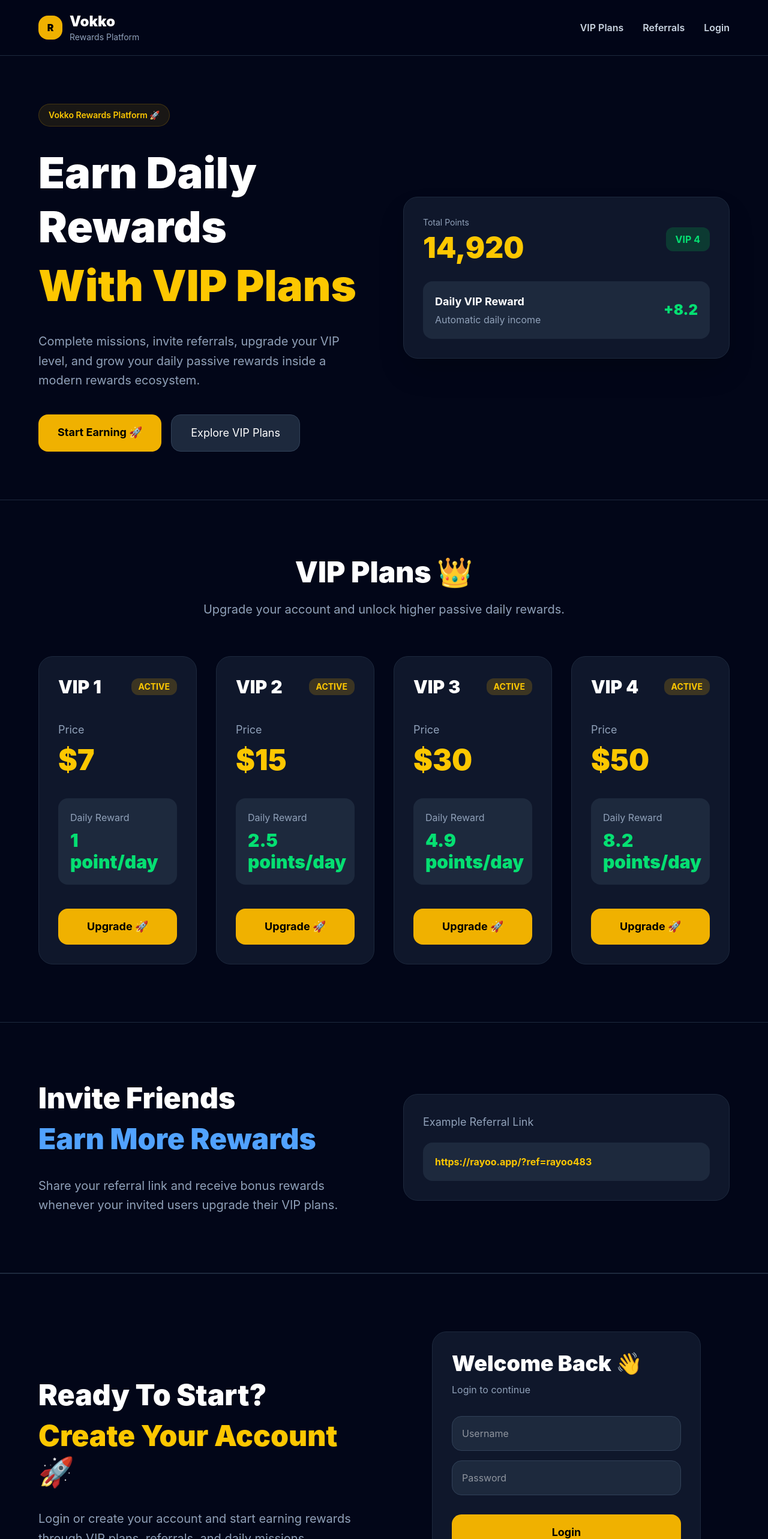
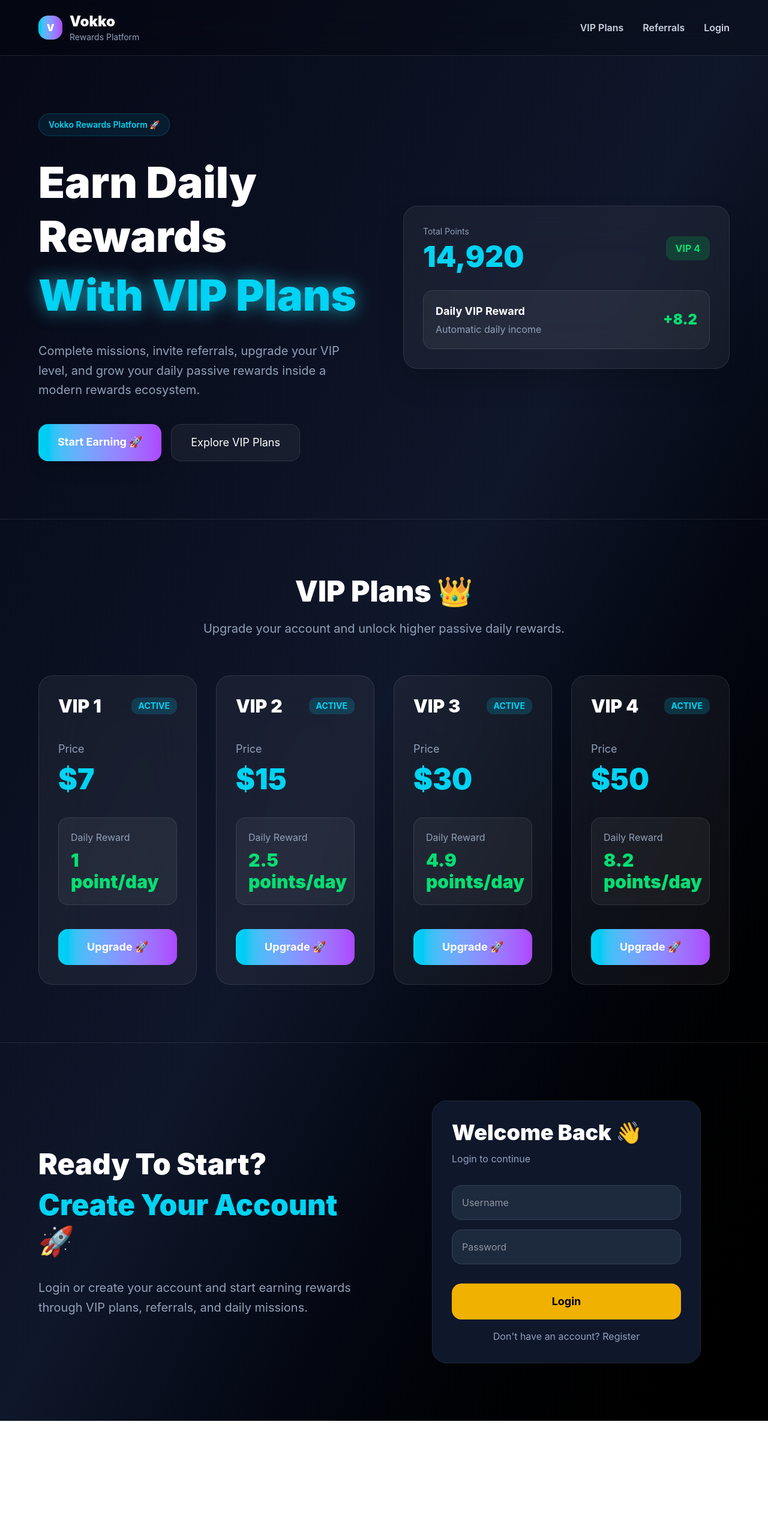
Before and after one commit to Rayoosi/Vokko, a React app in the folder frontend/: page / in a window 1280 px wide. Shown: the top 2566 px of the page at 60% size. After the commit the page ends 2369 px from the top, so only its background shows below. Built offline with nearby package versions, Linux system fonts and the light colour scheme; the HTML template or start-up script is replaced by a standard one.

Commit message:
Modern landing page redesign

```diff
--- a/frontend/src/pages/LandingPage.jsx
+++ b/frontend/src/pages/LandingPage.jsx
@@ -9,27 +9,17 @@ export default function LandingPage({
 
   const buyVip = async (plan) => {
 
-    console.log("BUY VIP START");
-    console.log("PLAN:", plan);
-
     try {
 
       const token =
         localStorage.getItem("token");
 
-      console.log("TOKEN:");
-      console.log(token);
-
       if (!token) {
-
-        console.log("NO TOKEN");
 
         alert("Please login first");
 
         return;
       }
-
-      console.log("SENDING REQUEST");
 
       const res =
         await api.post(
@@ -45,34 +35,15 @@ export default function LandingPage({
           }
         );
 
-      console.log("SERVER RESPONSE:");
-      console.log(res.data);
-
       if (res.data.url) {
-
-        console.log("REDIRECTING");
 
         window.location.href =
           res.data.url;
-
-      } else {
-
-        console.log("NO URL RECEIVED");
       }
 
     } catch (err) {
 
-      console.log("VIP ERROR:");
       console.log(err);
-
-      if (err.response) {
-
-        console.log("ERROR DATA:");
-        console.log(err.response.data);
-
-        console.log("ERROR STATUS:");
-        console.log(err.response.status);
-      }
 
       alert("Payment error");
     }
@@ -105,18 +76,20 @@ export default function LandingPage({
 
   return (
 
-    <div className="min-h-screen bg-slate-950 text-white overflow-x-hidden">
+    <div className="min-h-screen bg-gradient-to-br from-[#060816] via-[#0f172a] to-black text-white overflow-x-hidden">
 
       {/* NAVBAR */}
 
-      <header className="border-b border-slate-800 sticky top-0 z-50 backdrop-blur-xl bg-slate-950/80">
+      <header className="border-b border-white/10 sticky top-0 z-50 backdrop-blur-xl bg-black/20">
 
         <div className="max-w-7xl mx-auto px-6 md:px-16 py-5 flex items-center justify-between">
 
           <div className="flex items-center gap-3">
 
-            <div className="w-10 h-10 rounded-2xl bg-yellow-500 flex items-center justify-center text-black font-black">
-              R
+            <div className="w-10 h-10 rounded-2xl bg-gradient-to-r from-cyan-400 to-purple-500 flex items-center justify-center text-white font-black shadow-lg">
+
+              V
+
             </div>
 
             <div>
@@ -137,21 +110,21 @@ export default function LandingPage({
 
             <a
               href="#vip"
-              className="hover:text-yellow-400 transition"
+              className="hover:text-cyan-400 transition"
             >
               VIP Plans
             </a>
 
             <a
               href="#referrals"
-              className="hover:text-yellow-400 transition"
+              className="hover:text-cyan-400 transition"
             >
               Referrals
             </a>
 
             <a
               href="#auth"
-              className="hover:text-yellow-400 transition"
+              className="hover:text-cyan-400 transition"
             >
               Login
             </a>
@@ -164,43 +137,49 @@ export default function LandingPage({
 
       {/* HERO */}
 
-      <section className="px-6 md:px-16 py-20 border-b border-slate-800">
+      <section className="px-6 md:px-16 py-24 border-b border-white/10">
 
         <div className="max-w-7xl mx-auto grid md:grid-cols-2 gap-16 items-center">
 
           <div>
 
-            <div className="inline-flex items-center gap-2 bg-yellow-500/10 border border-yellow-500/20 text-yellow-400 px-4 py-2 rounded-full text-sm font-semibold mb-8">
+            <div className="inline-flex items-center gap-2 bg-cyan-500/10 border border-cyan-400/20 text-cyan-400 px-4 py-2 rounded-full text-sm font-semibold mb-8">
+
               Vokko Rewards Platform 🚀
+
             </div>
 
             <h1 className="text-5xl md:text-7xl font-black leading-tight">
 
               Earn Daily Rewards
 
-              <span className="text-yellow-400 block mt-2">
+              <span className="text-cyan-400 block mt-2 drop-shadow-[0_0_15px_rgba(34,211,238,0.7)]">
+
                 With VIP Plans
+
               </span>
 
             </h1>
 
             <p className="text-slate-400 text-lg md:text-xl mt-8 leading-relaxed max-w-2xl">
+
               Complete missions, invite referrals, upgrade your VIP level,
               and grow your daily passive rewards inside a modern rewards ecosystem.
+
             </p>
 
             <div className="flex flex-col sm:flex-row gap-4 mt-10">
 
               <a
                 href="#auth"
-                className="bg-yellow-500 hover:bg-yellow-400 transition text-black font-bold px-8 py-4 rounded-2xl text-lg text-center"
+                className="bg-gradient-to-r from-cyan-400 to-purple-500 hover:scale-105 transition duration-300 text-white font-bold px-8 py-4 rounded-2xl text-lg text-center shadow-xl"
               >
                 Start Earning 🚀
               </a>
 
               <a
                 href="#vip"
-                className="bg-slate-800 hover:bg-slate-700 transition px-8 py-4 rounded-2xl text-lg border border-slate-700 text-center"
+                className="bg-white/5 backdrop-blur-xl border border-white/10 hover:bg-white/10 transition px-8 py-4 rounded-2xl text-lg text-center"
               >
                 Explore VIP Plans
               </a>
@@ -209,11 +188,11 @@ export default function LandingPage({
 
           </div>
 
-          {/* RIGHT SIDE */}
+          {/* RIGHT CARD */}
 
           <div>
 
-            <div className="bg-slate-900 border border-slate-800 rounded-3xl p-8 shadow-2xl">
+            <div className="bg-white/5 backdrop-blur-2xl border border-white/10 rounded-3xl p-8 shadow-2xl">
 
               <div className="flex items-center justify-between mb-8">
 
@@ -223,36 +202,46 @@ export default function LandingPage({
                     Total Points
                   </p>
 
-                  <h2 className="text-5xl font-black text-yellow-400 mt-2">
+                  <h2 className="text-5xl font-black text-cyan-400 mt-2">
+
                     14,920
+
                   </h2>
 
                 </div>
 
                 <div className="bg-green-500/20 text-green-400 px-4 py-2 rounded-xl font-bold">
+
                   VIP 4
+
                 </div>
 
               </div>
 
               <div className="space-y-4">
 
-                <div className="bg-slate-800 rounded-2xl p-5 flex items-center justify-between">
+                <div className="bg-white/5 border border-white/10 rounded-2xl p-5 flex items-center justify-between">
 
                   <div>
 
                     <p className="font-bold text-lg">
+
                       Daily VIP Reward
+
                     </p>
 
                     <p className="text-slate-400 mt-1">
+
                       Automatic daily income
+
                     </p>
 
                   </div>
 
                   <div className="text-green-400 text-2xl font-black">
+
                     +8.2
+
                   </div>
 
                 </div>
@@ -283,7 +272,9 @@ export default function LandingPage({
             </h2>
 
             <p className="text-slate-400 text-xl mt-6 max-w-2xl mx-auto">
+
               Upgrade your account and unlock higher passive daily rewards.
+
             </p>
 
           </div>
@@ -294,7 +285,7 @@ export default function LandingPage({
 
               <div
                 key={plan.name}
-                className="bg-slate-900 border border-slate-800 rounded-3xl p-8 hover:border-yellow-500/40 transition duration-300"
+                className="bg-white/5 backdrop-blur-2xl border border-white/10 rounded-3xl p-8 hover:border-cyan-400/40 transition duration-300"
               >
 
                 <div className="flex items-center justify-between">
@@ -303,8 +294,10 @@ export default function LandingPage({
                     {plan.name}
                   </h3>
 
-                  <div className="bg-yellow-500/20 text-yellow-400 px-3 py-1 rounded-xl text-sm font-bold">
+                  <div className="bg-cyan-500/20 text-cyan-400 px-3 py-1 rounded-xl text-sm font-bold">
+
                     ACTIVE
+
                   </div>
 
                 </div>
@@ -315,36 +308,40 @@ export default function LandingPage({
                     Price
                   </p>
 
-                  <h4 className="text-5xl font-black mt-3 text-yellow-400">
+                  <h4 className="text-5xl font-black mt-3 text-cyan-400">
+
                     {plan.price}
+
                   </h4>
 
                 </div>
 
-                <div className="mt-10 bg-slate-800 rounded-2xl p-5">
+                <div className="mt-10 bg-white/5 border border-white/10 rounded-2xl p-5">
 
                   <p className="text-slate-400">
+
                     Daily Reward
+
                   </p>
 
                   <h5 className="text-3xl font-black mt-2 text-green-400">
+
                     {plan.reward}
+
                   </h5>
 
                 </div>
 
                 <button
                   type="button"
-                  onClick={() => {
+                  onClick={() =>
+                    buyVip(plan.name)
+                  }
+                  className="w-full mt-10 bg-gradient-to-r from-cyan-400 to-purple-500 hover:scale-105 transition duration-300 text-white font-bold py-4 rounded-2xl text-lg cursor-pointer"
+                >
 
-                    console.log("VIP BUTTON CLICKED");
+                  Upgrade 🚀
 
-                    buyVip(plan.name);
-
-                  }}
-                  className="w-full mt-10 bg-yellow-500 hover:bg-yellow-400 text-black font-bold py-4 rounded-2xl text-lg cursor-pointer"
-                >
-                  Upgrade 🚀
                 </button>
 
               </div>
@@ -357,54 +354,11 @@ export default function LandingPage({
 
       </section>
 
-      {/* REFERRALS */}
-
-      <section
-        id="referrals"
-        className="px-6 md:px-16 py-24 border-t border-slate-800 border-b"
-      >
-
-        <div className="max-w-7xl mx-auto grid md:grid-cols-2 gap-16 items-center">
-
-          <div>
-
-            <h2 className="text-5xl font-black leading-tight">
-
-              Invite Friends
-
-              <span className="text-blue-400 block mt-2">
-                Earn More Rewards
-              </span>
-
-            </h2>
-
-            <p className="text-slate-400 text-xl mt-8 leading-relaxed">
-              Share your referral link and receive bonus rewards whenever your invited users upgrade their VIP plans.
-            </p>
-
-          </div>
-
-          <div className="bg-slate-900 border border-slate-800 rounded-3xl p-8">
-
-            <p className="text-slate-400 text-lg">
-              Example Referral Link
-            </p>
-
-            <div className="bg-slate-800 rounded-2xl p-5 mt-5 break-all text-yellow-400 font-bold">
-              https://rayoo.app/?ref=rayoo483
-            </div>
-
-          </div>
-
-        </div>
-
-      </section>
-
-      {/* AUTH SECTION */}
+      {/* AUTH */}
 
       <section
         id="auth"
-        className="px-6 md:px-16 py-24 border-t border-slate-800"
+        className="px-6 md:px-16 py-24 border-t border-white/10"
       >
 
         <div className="max-w-7xl mx-auto grid md:grid-cols-2 gap-16 items-center">
@@ -415,14 +369,18 @@ export default function LandingPage({
 
               Ready To Start?
 
-              <span className="text-yellow-400 block mt-2">
+              <span className="text-cyan-400 block mt-2">
+
                 Create Your Account 🚀
+
               </span>
 
             </h2>
 
             <p className="text-slate-400 text-xl mt-8 leading-relaxed">
+
               Login or create your account and start earning rewards through VIP plans, referrals, and daily missions.
+
             </p>
 
           </div>
```
